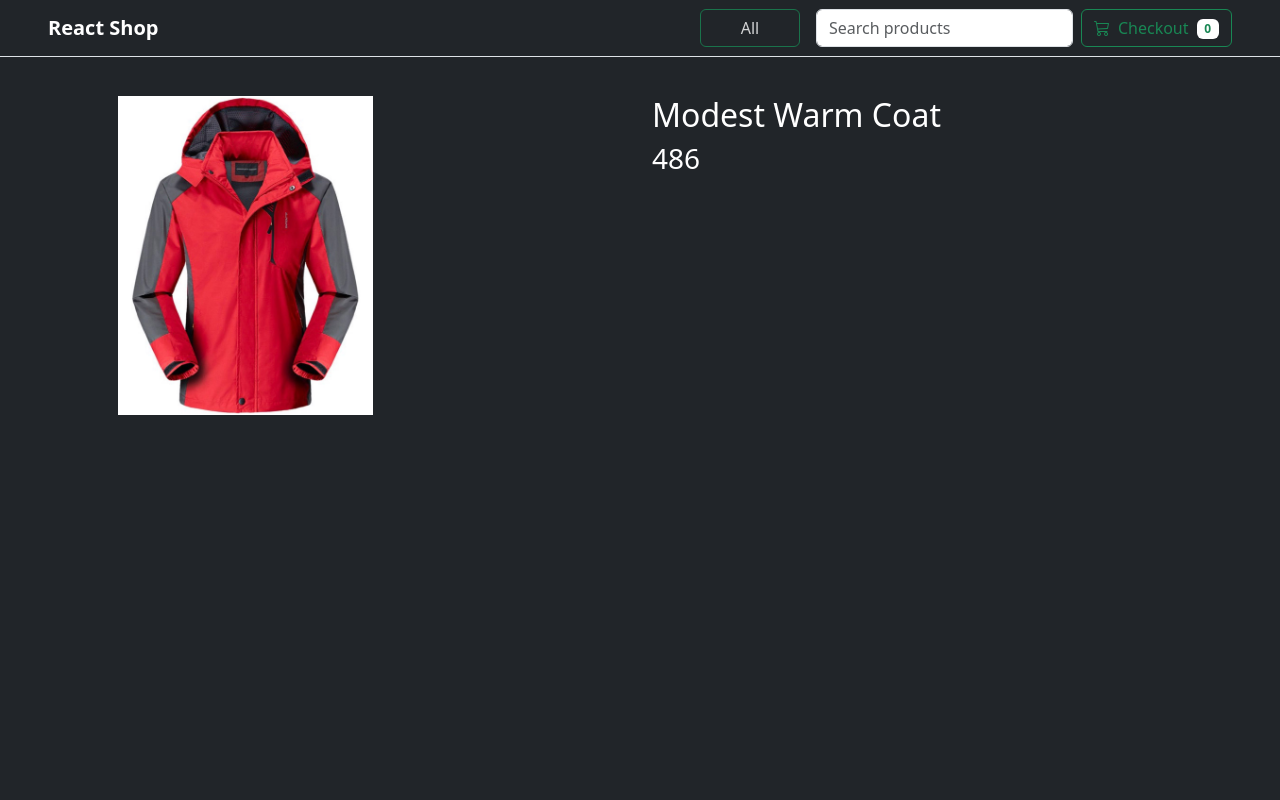
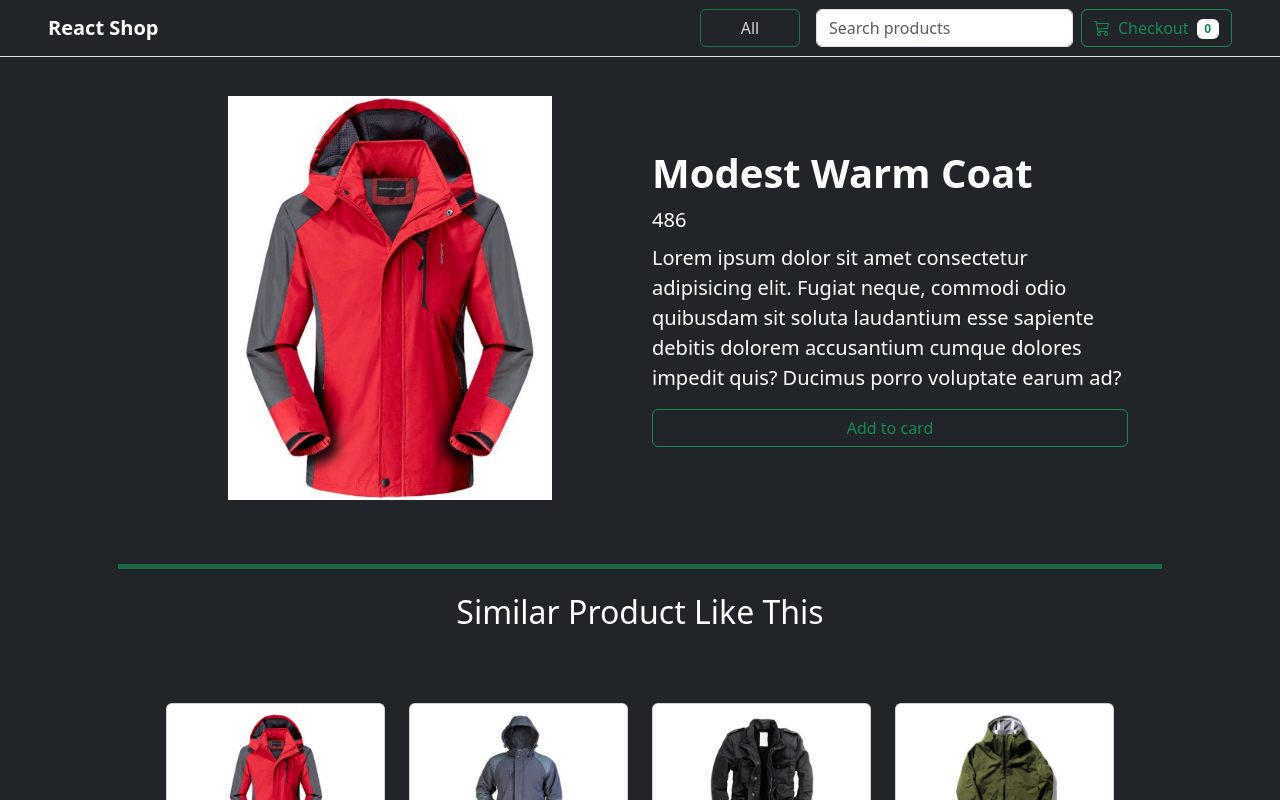
Before and after one commit to maja4s91/react-shop, a React (Create React App) app: page /single/1 in a window 1280 px wide. Shown: the top 800 px of the page. Built offline with nearby package versions, Linux system fonts and the light colour scheme.

Commit message:
Card Page Layout Added

```diff
--- /dev/null
+++ b/src/components/extra/Line.jsx
@@ -0,0 +1,3 @@
+export default function Line() {
+  return <hr className="bg-success line border-top-0 w-100 d-block mx-auto " />;
+}
--- a/src/main.css
+++ b/src/main.css
@@ -16,7 +16,7 @@
 
 /* Line */
 
-#line {
+.line {
   opacity: 0.7;
   height: 5px !important;
 }
--- a/src/pages/Cart.jsx
+++ b/src/pages/Cart.jsx
@@ -1,5 +1,30 @@
 import NoContent from "../components/extra/NoContent";
+import data from "../data";
 
 export default function Cart() {
-  return <NoContent text={"Nothing in Your Cart"} btnText={"Browse Product"} />;
+  const items = data.slice(0, 3);
+  if (items.length === 0)
+    return (
+      <NoContent text={"Nothing in Your Cart"} btnText={"Browse Product"} />
+    );
+  else
+    return (
+      <div className="row py-3">
+        <div className="col-12 col-md-10 col-xl-8 mx-auto">
+          <div
+            id="cart"
+            className="border p-3 bg-white text-dark my-3 my-md-0 rounded"
+          >
+            <h4 className="mb-3 px-1">Cart</h4>
+            <ul className="list-group mb-3 cart-list">
+              {items.map((item) => (
+                <h4 key={item.id}>Cart component here! {item.name}</h4>
+              ))}
+            </ul>
+            {/* {Cart Numbers} */}
+            {/* {Cart Button} */}
+          </div>
+        </div>
+      </div>
+    );
 }
--- a/src/pages/Single.jsx
+++ b/src/pages/Single.jsx
@@ -1,22 +1,42 @@
 import { useParams } from "react-router-dom";
 import data from "../data";
+import ProductButton from "../components/products/ProductButton";
+import Line from "../components/extra/Line";
+import Products from "../components/products/Products";
 
 export default function Single() {
   const { id } = useParams();
-
   const product = data.find((product) => product.id === +id);
 
-  console.log(product);
-
   return (
-    <div className="row py-5">
-      <div className="col-6">
-        <img src={require(`../images/${product.id}.jpg`)} className="w-50" />
+    <div>
+      <div
+        id="single"
+        className="row justify-content-center align-items-center text-white mx-auto"
+      >
+        <div className="col-md-6">
+          <img
+            src={require(`../images/${product.id}.jpg`)}
+            className="card-img-top mb-5 mb-md-0 p-0 p-lg-5"
+          />
+        </div>
+        <div className="col-md-6 text-center text-md-start">
+          <h2 className="fs-1 fw-bold">{product.name}</h2>
+          <div className="fs-5 mb-2">{product.price}</div>
+          <p className="lead">
+            Lorem ipsum dolor sit amet consectetur adipisicing elit. Fugiat
+            neque, commodi odio quibusdam sit soluta laudantium esse sapiente
+            debitis dolorem accusantium cumque dolores impedit quis? Ducimus
+            porro voluptate earum ad?
+          </p>
+          <ProductButton />
+        </div>
       </div>
-      <div className="col-6">
-        <h2>{product.name}</h2>
-        <h3>{product.price}</h3>
-      </div>
+      {/* div row */}
+      <Line />
+      <h2 className="text-white my-4 text-center">Similar Product Like This</h2>
+      <Products products={data.slice(0, 4)} />
     </div>
+    // div component parent
   );
 }
```
